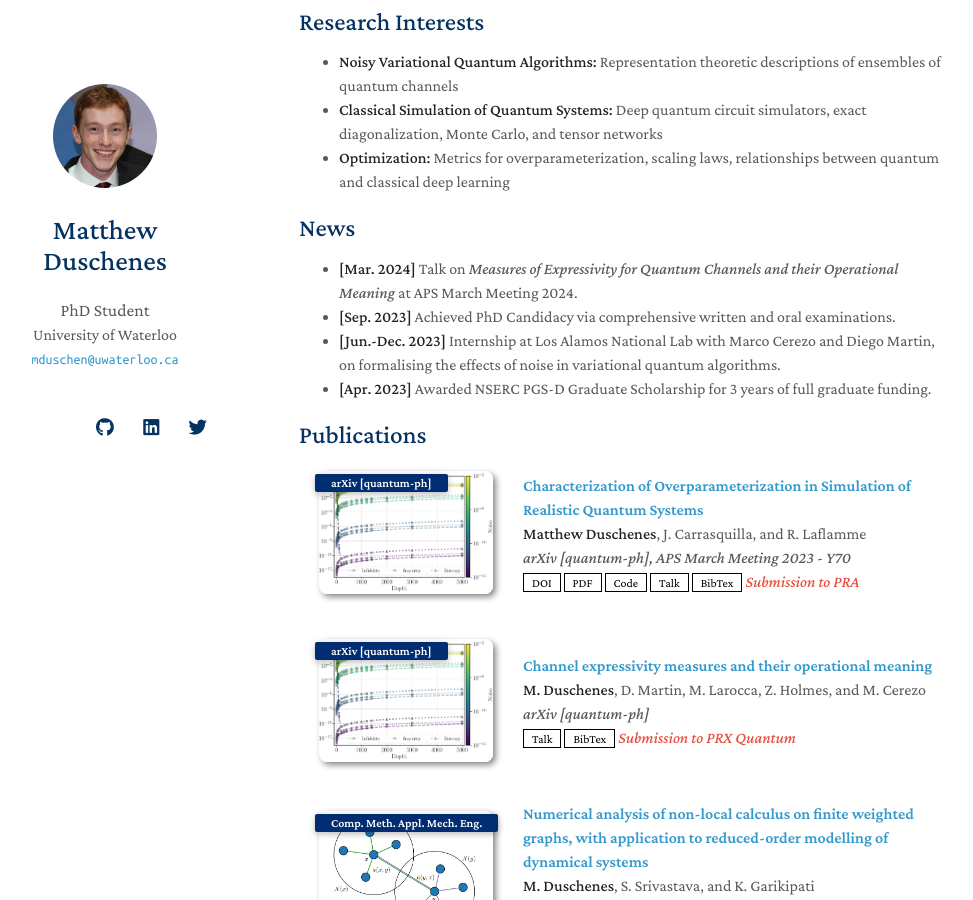
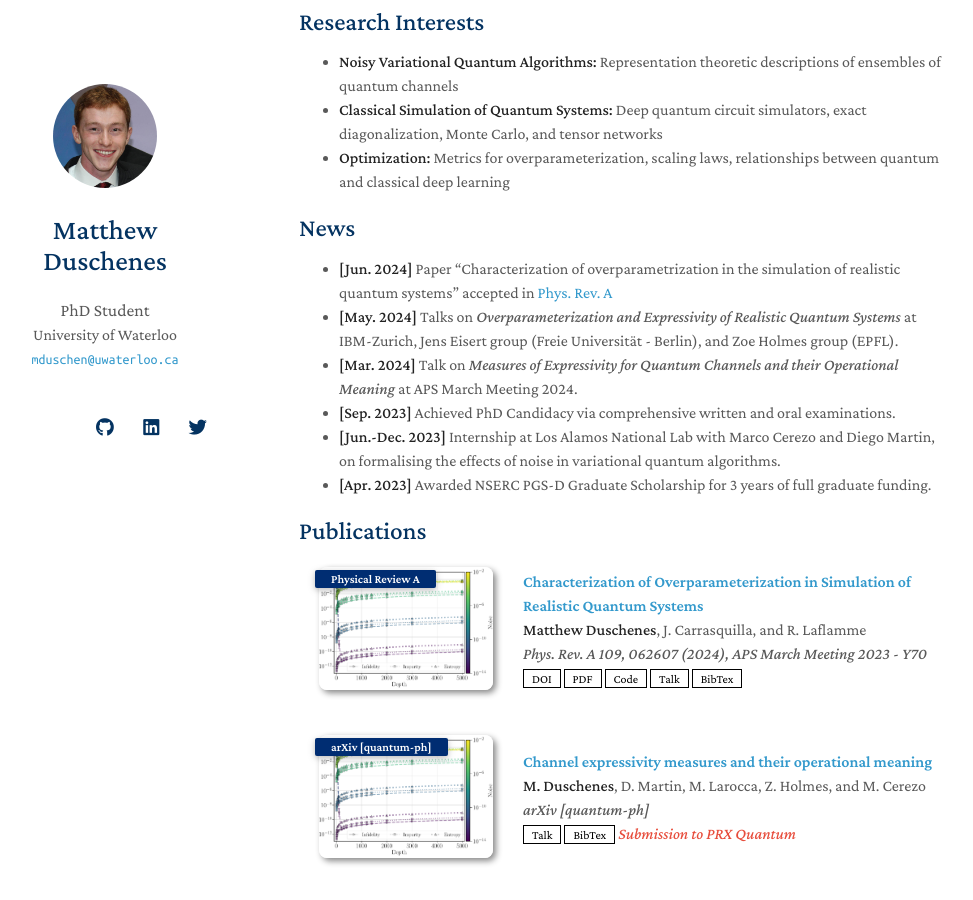
Before and after one commit to mduschenes/mduschenes.github.io, a Jekyll site: the page built from index.md, in a window 1280 px wide and 900 px high, scrolled down 281 px. Shown: the whole window, without its empty margins (171-1144 px from the left). Built offline with Jekyll 4.4.1, drawn with Linux system fonts in a browser that asks for light colours; nearby versions of some CDN libraries; a style sheet for code colours, icons or effects is not loaded; some of the changed text lies outside the part shown.

Commit message:
updated website

```diff
--- a/_data/news.md
+++ b/_data/news.md
@@ -1,5 +1,6 @@
 ## News
-
+- **[Jun. 2024]** Paper "Characterization of overparametrization in the simulation of realistic quantum systems" accepted in [Phys. Rev. A](https://doi.org/10.1103/PhysRevA.109.062607)
+- **[May. 2024]** Talks on *Overparameterization and Expressivity of Realistic Quantum Systems* at IBM-Zurich, Jens Eisert group (Freie Universität - Berlin), and Zoe Holmes group (EPFL).
 - **[Mar. 2024]** Talk on *Measures of Expressivity for Quantum Channels and their Operational Meaning* at APS March Meeting 2024.
 - **[Sep. 2023]** Achieved PhD Candidacy via comprehensive written and oral examinations.
 - **[Jun.-Dec. 2023]** Internship at Los Alamos National Lab with Marco Cerezo and Diego Martin, on formalising the effects of noise in variational quantum algorithms.
--- a/_data/other.md
+++ b/_data/other.md
@@ -1,5 +1,5 @@
 # Teaching
-- University of Waterloo PHYS 242 Electricity and Magnetism I: TA *(Winter, 2023-2024)*
+- [University of Waterloo PHYS 242 Electricity and Magnetism I: TA *(Winter, 2023-2024)*](assets/data/teaching/em.pdf)
 - [Quetzal Quantum Computing Career Accelerator: Quantum Machine Learning *(Fall, 2023)*](assets/data/teaching/quetzal.pdf)
 - [International Summer School for Young Physicists Program: Lecturer *(Summer, 2022-2024)*](assets/data/teaching/issyp.pdf)
   <!-- - Developed week-long lecture series and Monte Carlo exercises on phase transitions for high school students -->
--- a/_data/publications.yml
+++ b/_data/publications.yml
@@ -2,15 +2,15 @@ main:
 
   - title: Characterization of Overparameterization in Simulation of Realistic Quantum Systems
     authors: <strong>Matthew Duschenes</strong>, J. Carrasquilla, and R. Laflamme
-    journal_short: arXiv [quantum-ph]
-    journal: arXiv [quantum-ph], APS March Meeting 2023 - Y70
-    doi: https://arxiv.org/abs/2401.05500
+    journal_short: Physical Review A
+    journal: Phys. Rev. A 109, 062607 (2024), APS March Meeting 2023 - Y70
+    doi: https://doi.org/10.1103/PhysRevA.109.062607
     pdf: https://arxiv.org/pdf/2401.05500.pdf
     code: https://github.com/mduschenes/simulation
     talk: ./assets/data/publications/phd_overparameterization_talk.pdf
     bibtex: ./assets/data/bib/phd_overparameteriztion.txt
     image: ./assets/data/publications/phd_overparameterization.svg
-    notes: Submission to PRA
+    notes:
 
   - title: Channel expressivity measures and their operational meaning
     authors: <strong>M. Duschenes</strong>, D. Martin, M. Larocca, Z. Holmes, and M. Cerezo
--- a/_data/resume.md
+++ b/_data/resume.md
@@ -1,6 +1,7 @@
 # Resume
 
 ## PhD - University of Waterloo
+- [Duschenes, M. and Carrasquilla, J. and Laflamme, R. Characterization of overparametrization in the simulation of realistic quantum systems. *Physical Review A.* **109**, 062607 (2024)](https://doi.org/10.1103/PhysRevA.109.062607)
 - [Duschenes, M. and Martin, D. and Larocca, M. and Holmes, Z. and Cerezo, M. "Connecting channel expressiveness to gradient magnitudes and noise induced barren plateaus". In *APS March Meeting, Session T51: Quantum Machine Learning Training and Beyond* (2024)](https://meetings.aps.org/Meeting/MAR24/Session/T51.2)
 - [Duschenes, M. "Overparameterization of Realistic Quantum Systems". Invited talk in *PI/MILA Quantum/AI Workshop* (2023)](assets/data/resume/phd_overparameterization_talk_mila.pdf)
 - Duschenes, M. "Noisy Overparameterization of Quantum Systems". In *Vector Institute Quantum + Machine Learning Workshop* (2023)
```
Also changed, not shown: assets/data/resume.bib (+13 -6 lines), 2 other files.
